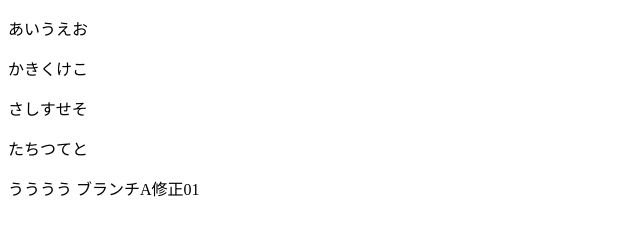
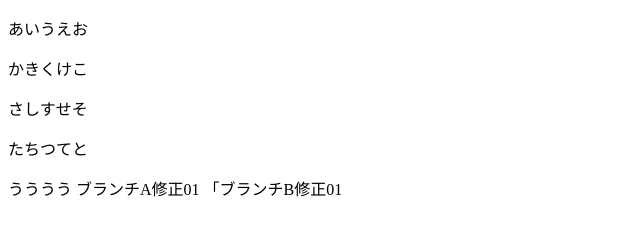
Before and after one commit to yukokinouchi/first-test, a plain HTML site: page index.html in a window 1280 px wide. Shown: the whole page, without its empty margins (0-640 px from the left). Drawn offline with Linux system fonts and the light colour scheme.

Commit message:
ブランチB修正01

```diff
--- a/index.html
+++ b/index.html
@@ -11,5 +11,6 @@
 <p>たちつてと</p>
 うううう
 ブランチA修正01
+「ブランチB修正01
 </body>
 </html>
```
